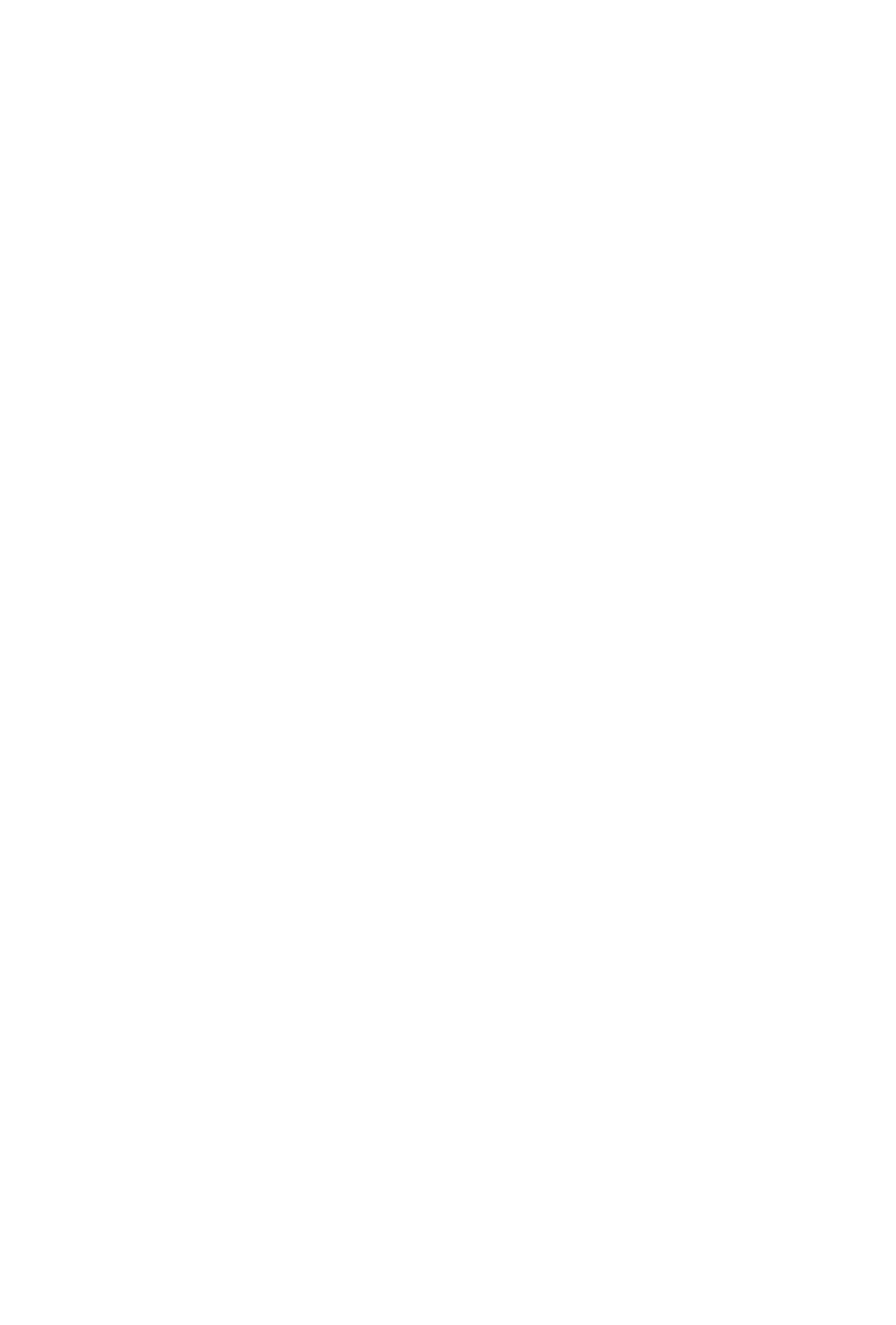
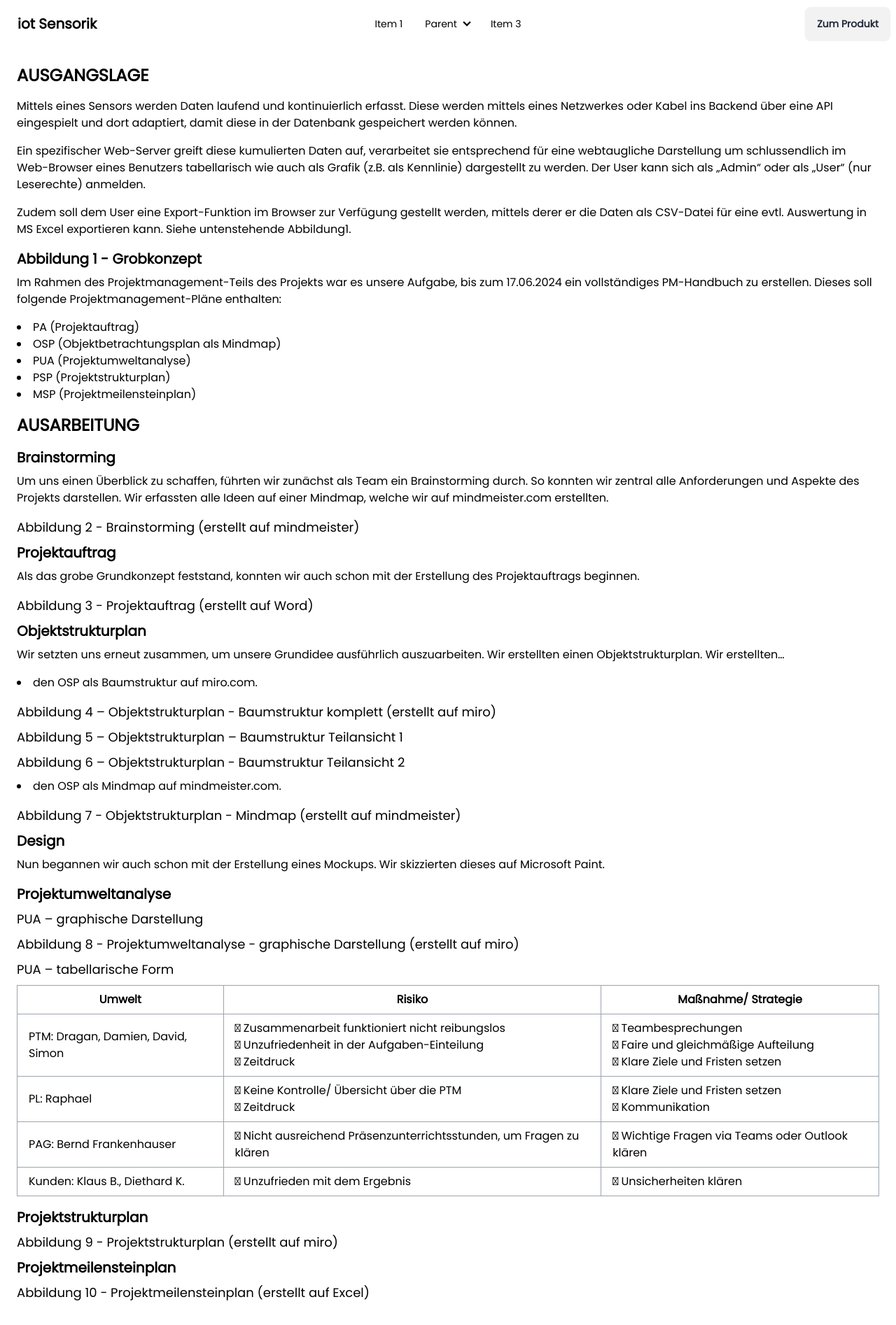
Before and after one commit to simon-metzler/iot-sensorik, a Next.js app: page / in a window 1280 px wide. Shown: the whole page at 70% size. Before the commit the page ends 800 px from the top, so only its background shows below. Built offline with nearby package versions, Linux system fonts and the light colour scheme.

Commit message:
added navbar and simple homepage layout

```diff
--- /dev/null
+++ b/app/components/Navbar.tsx
@@ -0,0 +1,81 @@
+import Link from "next/link";
+
+export default function Navbar() {
+  return (
+    <div>
+      <div className="navbar bg-base-100">
+        <div className="navbar-start">
+          <div className="dropdown">
+            <div tabIndex={0} role="button" className="btn btn-ghost lg:hidden">
+              <svg
+                xmlns="http://www.w3.org/2000/svg"
+                className="h-5 w-5"
+                fill="none"
+                viewBox="0 0 24 24"
+                stroke="currentColor"
+              >
+                <path
+                  strokeLinecap="round"
+                  strokeLinejoin="round"
+                  strokeWidth="2"
+                  d="M4 6h16M4 12h8m-8 6h16"
+                />
+              </svg>
+            </div>
+            <ul
+              tabIndex={0}
+              className="menu menu-sm dropdown-content bg-base-100 rounded-box z-[1] mt-3 w-52 p-2 shadow"
+            >
+              <li>
+                <a>Item 1</a>
+              </li>
+              <li>
+                <a>Parent</a>
+                <ul className="p-2">
+                  <li>
+                    <a>Submenu 1</a>
+                  </li>
+                  <li>
+                    <a>Submenu 2</a>
+                  </li>
+                </ul>
+              </li>
+              <li>
+                <a>Item 3</a>
+              </li>
+            </ul>
+          </div>
+          <a className="btn btn-ghost text-xl">iot Sensorik</a>
+        </div>
+        <div className="navbar-center hidden lg:flex">
+          <ul className="menu menu-horizontal px-1">
+            <li>
+              <a>Item 1</a>
+            </li>
+            <li>
+              <details>
+                <summary>Parent</summary>
+                <ul className="p-2">
+                  <li>
+                    <a>Submenu 1</a>
+                  </li>
+                  <li>
+                    <a>Submenu 2</a>
+                  </li>
+                </ul>
+              </details>
+            </li>
+            <li>
+              <a>Item 3</a>
+            </li>
+          </ul>
+        </div>
+        <div className="navbar-end">
+          <Link className="btn" href="/dashboard">
+            Zum Produkt
+          </Link>
+        </div>
+      </div>
+    </div>
+  );
+}
--- a/app/page.tsx
+++ b/app/page.tsx
@@ -1,5 +1,186 @@
 import Image from "next/image";
+import Link from "next/link";
+import Navbar from "@/app/components/Navbar";
 
 export default function Home() {
-  return <main></main>;
+  return (
+    <main>
+      <Navbar />
+      <div className="p-6">
+        <h1 className="text-2xl font-bold mb-4">AUSGANGSLAGE</h1>
+        <p className="mb-4">
+          Mittels eines Sensors werden Daten laufend und kontinuierlich erfasst.
+          Diese werden mittels eines Netzwerkes oder Kabel ins Backend über eine
+          API eingespielt und dort adaptiert, damit diese in der Datenbank
+          gespeichert werden können.
+        </p>
+        <p className="mb-4">
+          Ein spezifischer Web-Server greift diese kumulierten Daten auf,
+          verarbeitet sie entsprechend für eine webtaugliche Darstellung um
+          schlussendlich im Web-Browser eines Benutzers tabellarisch wie auch
+          als Grafik (z.B. als Kennlinie) dargestellt zu werden. Der User kann
+          sich als „Admin“ oder als „User“ (nur Leserechte) anmelden.
+        </p>
+        <p className="mb-4">
+          Zudem soll dem User eine Export-Funktion im Browser zur Verfügung
+          gestellt werden, mittels derer er die Daten als CSV-Datei für eine
+          evtl. Auswertung in MS Excel exportieren kann. Siehe untenstehende
+          Abbildung1.
+        </p>
+        <h2 className="text-xl font-semibold mb-2">
+          Abbildung 1 - Grobkonzept
+        </h2>
+        <p className="mb-4">
+          Im Rahmen des Projektmanagement-Teils des Projekts war es unsere
+          Aufgabe, bis zum 17.06.2024 ein vollständiges PM-Handbuch zu
+          erstellen. Dieses soll folgende Projektmanagement-Pläne enthalten:
+        </p>
+        <ul className="list-disc list-inside mb-4">
+          <li>PA (Projektauftrag)</li>
+          <li>OSP (Objektbetrachtungsplan als Mindmap)</li>
+          <li>PUA (Projektumweltanalyse)</li>
+          <li>PSP (Projektstrukturplan)</li>
+          <li>MSP (Projektmeilensteinplan)</li>
+        </ul>
+
+        <h1 className="text-2xl font-bold mb-4">AUSARBEITUNG</h1>
+
+        <h2 className="text-xl font-semibold mb-2">Brainstorming</h2>
+        <p className="mb-4">
+          Um uns einen Überblick zu schaffen, führten wir zunächst als Team ein
+          Brainstorming durch. So konnten wir zentral alle Anforderungen und
+          Aspekte des Projekts darstellen. Wir erfassten alle Ideen auf einer
+          Mindmap, welche wir auf mindmeister.com erstellten.
+        </p>
+        <h3 className="text-lg font-medium mb-2">
+          Abbildung 2 - Brainstorming (erstellt auf mindmeister)
+        </h3>
+
+        <h2 className="text-xl font-semibold mb-2">Projektauftrag</h2>
+        <p className="mb-4">
+          Als das grobe Grundkonzept feststand, konnten wir auch schon mit der
+          Erstellung des Projektauftrags beginnen.
+        </p>
+        <h3 className="text-lg font-medium mb-2">
+          Abbildung 3 - Projektauftrag (erstellt auf Word)
+        </h3>
+
+        <h2 className="text-xl font-semibold mb-2">Objektstrukturplan</h2>
+        <p className="mb-4">
+          Wir setzten uns erneut zusammen, um unsere Grundidee ausführlich
+          auszuarbeiten. Wir erstellten einen Objektstrukturplan. Wir
+          erstellten…
+        </p>
+        <ul className="list-disc list-inside mb-4">
+          <li>den OSP als Baumstruktur auf miro.com.</li>
+        </ul>
+        <h3 className="text-lg font-medium mb-2">
+          Abbildung 4 – Objektstrukturplan - Baumstruktur komplett (erstellt auf
+          miro)
+        </h3>
+        <h3 className="text-lg font-medium mb-2">
+          Abbildung 5 – Objektstrukturplan – Baumstruktur Teilansicht 1
+        </h3>
+        <h3 className="text-lg font-medium mb-2">
+          Abbildung 6 – Objektstrukturplan - Baumstruktur Teilansicht 2
+        </h3>
+        <ul className="list-disc list-inside mb-4">
+          <li>den OSP als Mindmap auf mindmeister.com.</li>
+        </ul>
+        <h3 className="text-lg font-medium mb-2">
+          Abbildung 7 - Objektstrukturplan - Mindmap (erstellt auf mindmeister)
+        </h3>
+
+        <h2 className="text-xl font-semibold mb-2">Design</h2>
+        <p className="mb-4">
+          Nun begannen wir auch schon mit der Erstellung eines Mockups. Wir
+          skizzierten dieses auf Microsoft Paint.
+        </p>
+
+        <h2 className="text-xl font-semibold mb-2">Projektumweltanalyse</h2>
+        <h3 className="text-lg font-medium mb-2">
+          PUA – graphische Darstellung
+        </h3>
+        <h3 className="text-lg font-medium mb-2">
+          Abbildung 8 - Projektumweltanalyse - graphische Darstellung (erstellt
+          auf miro)
+        </h3>
+        <h3 className="text-lg font-medium mb-2">PUA – tabellarische Form</h3>
+        <table className="table-auto w-full mb-4 border-collapse border border-gray-400">
+          <thead>
+            <tr>
+              <th className="border border-gray-400 px-4 py-2">Umwelt</th>
+              <th className="border border-gray-400 px-4 py-2">Risiko</th>
+              <th className="border border-gray-400 px-4 py-2">
+                Maßnahme/ Strategie
+              </th>
+            </tr>
+          </thead>
+          <tbody>
+            <tr>
+              <td className="border border-gray-400 px-4 py-2">
+                PTM: Dragan, Damien, David, Simon
+              </td>
+              <td className="border border-gray-400 px-4 py-2">
+                 Zusammenarbeit funktioniert nicht reibungslos
+                <br />
+                 Unzufriedenheit in der Aufgaben-Einteilung
+                <br /> Zeitdruck
+              </td>
+              <td className="border border-gray-400 px-4 py-2">
+                 Teambesprechungen
+                <br />
+                 Faire und gleichmäßige Aufteilung
+                <br /> Klare Ziele und Fristen setzen
+              </td>
+            </tr>
+            <tr>
+              <td className="border border-gray-400 px-4 py-2">PL: Raphael</td>
+              <td className="border border-gray-400 px-4 py-2">
+                 Keine Kontrolle/ Übersicht über die PTM
+                <br /> Zeitdruck
+              </td>
+              <td className="border border-gray-400 px-4 py-2">
+                 Klare Ziele und Fristen setzen
+                <br /> Kommunikation
+              </td>
+            </tr>
+            <tr>
+              <td className="border border-gray-400 px-4 py-2">
+                PAG: Bernd Frankenhauser
+              </td>
+              <td className="border border-gray-400 px-4 py-2">
+                 Nicht ausreichend Präsenzunterrichtsstunden, um Fragen zu
+                klären
+              </td>
+              <td className="border border-gray-400 px-4 py-2">
+                 Wichtige Fragen via Teams oder Outlook klären
+              </td>
+            </tr>
+            <tr>
+              <td className="border border-gray-400 px-4 py-2">
+                Kunden: Klaus B., Diethard K.
+              </td>
+              <td className="border border-gray-400 px-4 py-2">
+                 Unzufrieden mit dem Ergebnis
+              </td>
+              <td className="border border-gray-400 px-4 py-2">
+                 Unsicherheiten klären
+              </td>
+            </tr>
+          </tbody>
+        </table>
+
+        <h2 className="text-xl font-semibold mb-2">Projektstrukturplan</h2>
+        <h3 className="text-lg font-medium mb-2">
+          Abbildung 9 - Projektstrukturplan (erstellt auf miro)
+        </h3>
+
+        <h2 className="text-xl font-semibold mb-2">Projektmeilensteinplan</h2>
+        <h3 className="text-lg font-medium mb-2">
+          Abbildung 10 - Projektmeilensteinplan (erstellt auf Excel)
+        </h3>
+      </div>
+    </main>
+  );
 }
```
